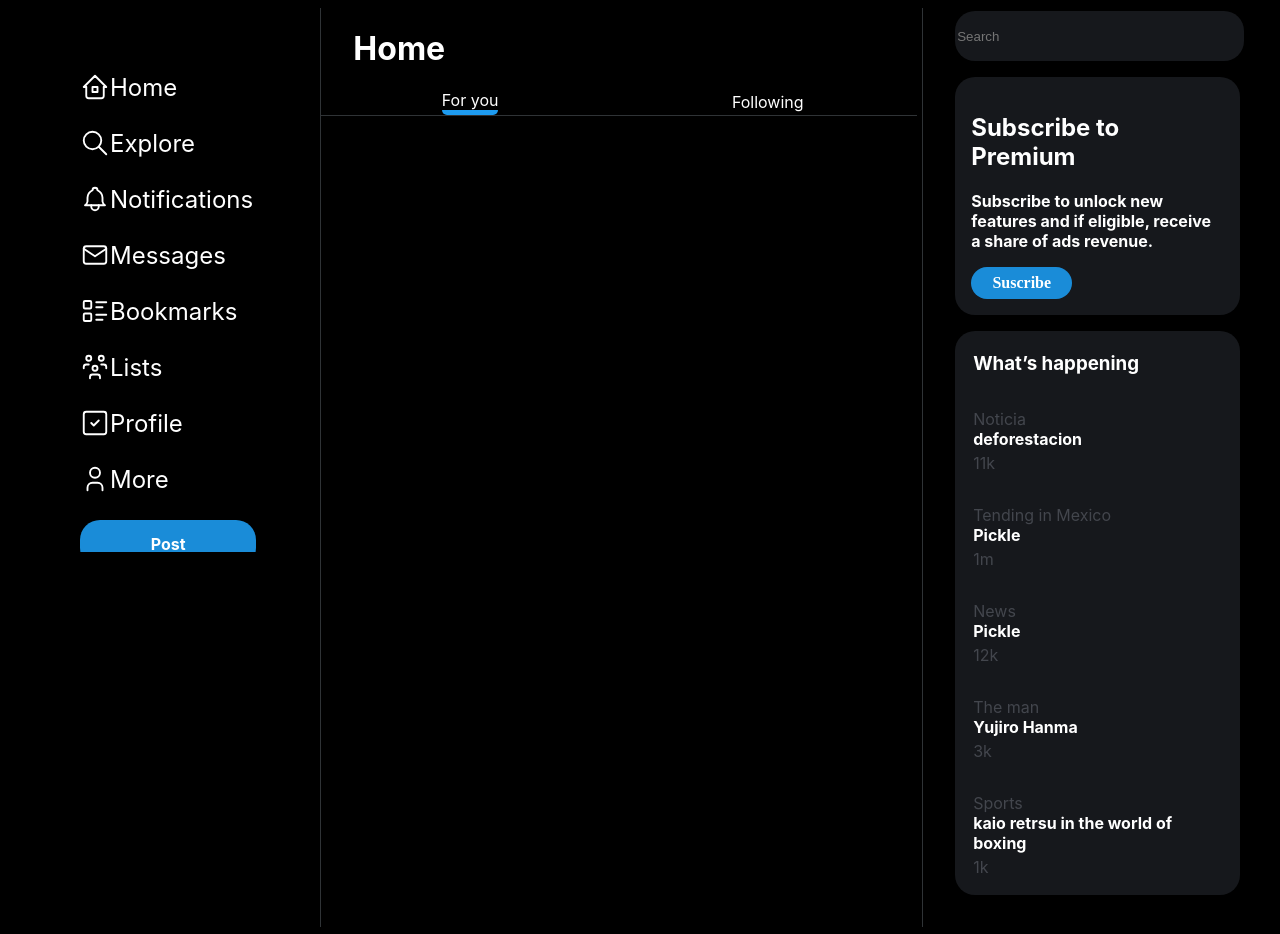
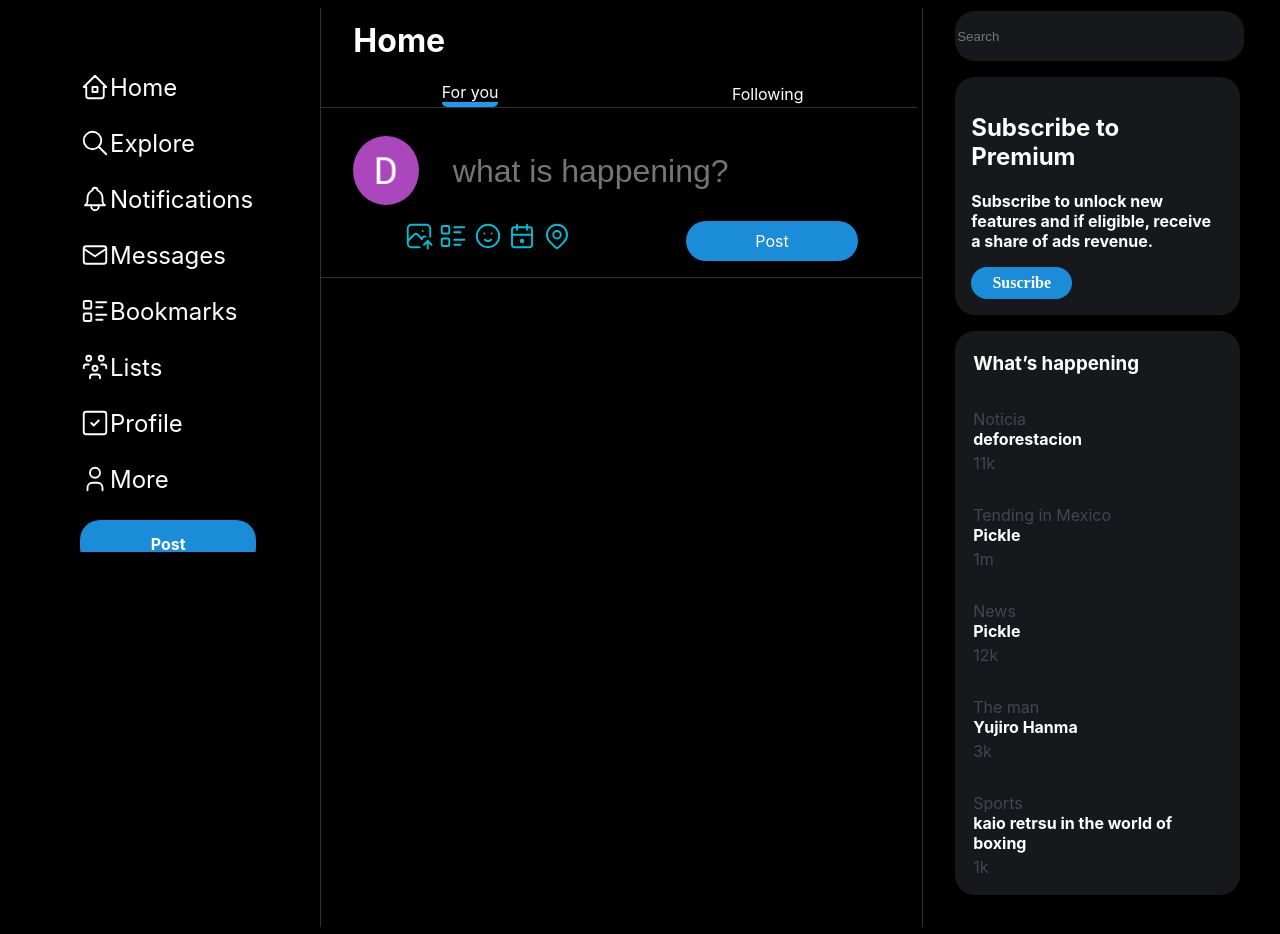
Before and after one commit to DerianMolinaLopez/bakyReact, a React (Vite) app in the folder TwiterBaki/: page / in a window 1280 px wide. Built offline with nearby package versions, Linux system fonts and the light colour scheme.

Commit message:
encabezado y componente de post

```diff
--- a/TwiterBaki/src/components/principal.jsx
+++ b/TwiterBaki/src/components/principal.jsx
@@ -1,20 +1,20 @@
 import React, { useState } from 'react';
-export function Principal(){
-    return(
+import DerianFoto from '../img/DerianFoto.png'
+export function Principal() {
+  return (
     <div className="contenedorPrincipal">
       <main>
         <Encabezado>
 
         </Encabezado>
-
-
+        <Posteo></Posteo>
       </main>
 
     </div>
 
   )
 }
-function cambioSeleccion(){
+function cambioSeleccion() {
 
 }
 
@@ -63,3 +63,126 @@ function Encabezado() {
     </div>
   );
 }
+export function Posteo() {
+  return (
+    <section className='encuadrar'>
+      <div style={{ display: 'flex', flexDirection: 'row', marginLeft: '2rem' }}>
+        <div style={{ width: '13%' }}>
+          <img style={{ borderRadius: '100%', height: '100%', width: '100%' }} src={DerianFoto} alt="" />
+        </div>
+        <div className='redondeado escritura'>
+          <input type="text" placeholder='what is happening?' className='inputPost' />
+        </div>
+        <div>
+          {/* Contenido adicional */}
+        </div>
+      </div>
+      <div className='postIcons'>
+        <div className='icons_betwen'>
+
+            <a href="">
+              <svg xmlns="http://www.w3.org/2000/svg" class="icon icon-tabler icon-tabler-photo-up" width="30" height="30" viewBox="0 0 24 24" stroke-width="1.5" stroke="#00bfd8" fill="none" stroke-linecap="round" stroke-linejoin="round">
+                <path stroke="none" d="M0 0h24v24H0z" fill="none" />
+                <path d="M15 8h.01" />
+                <path d="M12.5 21h-6.5a3 3 0 0 1 -3 -3v-12a3 3 0 0 1 3 -3h12a3 3 0 0 1 3 3v6.5" />
+                <path d="M3 16l5 -5c.928 -.893 2.072 -.893 3 0l3.5 3.5" />
+                <path d="M14 14l1 -1c.679 -.653 1.473 -.829 2.214 -.526" />
+                <path d="M19 22v-6" />
+                <path d="M22 19l-3 -3l-3 3" />
+              </svg>
+            </a>
+            <a href="">
+              <svg xmlns="http://www.w3.org/2000/svg" class="icon icon-tabler icon-tabler-list-details" width="30" height="30" viewBox="0 0 24 24" stroke-width="1.5" stroke="#00bfd8" fill="none" stroke-linecap="round" stroke-linejoin="round">
+                <path stroke="none" d="M0 0h24v24H0z" fill="none" />
+                <path d="M13 5h8" />
+                <path d="M13 9h5" />
+                <path d="M13 15h8" />
+                <path d="M13 19h5" />
+                <path d="M3 4m0 1a1 1 0 0 1 1 -1h4a1 1 0 0 1 1 1v4a1 1 0 0 1 -1 1h-4a1 1 0 0 1 -1 -1z" />
+                <path d="M3 14m0 1a1 1 0 0 1 1 -1h4a1 1 0 0 1 1 1v4a1 1 0 0 1 -1 1h-4a1 1 0 0 1 -1 -1z" />
+              </svg>
+            </a>
+            <a href="">
+              <svg xmlns="http://www.w3.org/2000/svg" class="icon icon-tabler icon-tabler-mood-smile" width="30" height="30" viewBox="0 0 24 24" stroke-width="1.5" stroke="#00bfd8" fill="none" stroke-linecap="round" stroke-linejoin="round">
+                <path stroke="none" d="M0 0h24v24H0z" fill="none" />
+                <path d="M12 12m-9 0a9 9 0 1 0 18 0a9 9 0 1 0 -18 0" />
+                <path d="M9 10l.01 0" />
+                <path d="M15 10l.01 0" />
+                <path d="M9.5 15a3.5 3.5 0 0 0 5 0" />
+              </svg>
+            </a>
+            <a href="">
+              <svg xmlns="http://www.w3.org/2000/svg" class="icon icon-tabler icon-tabler-calendar-due" width="30" height="30" viewBox="0 0 24 24" stroke-width="1.5" stroke="#00bfd8" fill="none" stroke-linecap="round" stroke-linejoin="round">
+                <path stroke="none" d="M0 0h24v24H0z" fill="none" />
+                <path d="M4 5m0 2a2 2 0 0 1 2 -2h12a2 2 0 0 1 2 2v12a2 2 0 0 1 -2 2h-12a2 2 0 0 1 -2 -2z" />
+                <path d="M16 3v4" />
+                <path d="M8 3v4" />
+                <path d="M4 11h16" />
+                <path d="M12 16m-1 0a1 1 0 1 0 2 0a1 1 0 1 0 -2 0" />
+              </svg>
+            </a>
+            <a href="">
+              <svg xmlns="http://www.w3.org/2000/svg" class="icon icon-tabler icon-tabler-map-pin" width="30" height="30" viewBox="0 0 24 24" stroke-width="1.5" stroke="#00bfd8" fill="none" stroke-linecap="round" stroke-linejoin="round">
+                <path stroke="none" d="M0 0h24v24H0z" fill="none" />
+                <path d="M9 11a3 3 0 1 0 6 0a3 3 0 0 0 -6 0" />
+                <path d="M17.657 16.657l-4.243 4.243a2 2 0 0 1 -2.827 0l-4.244 -4.243a8 8 0 1 1 11.314 0z" />
+              </svg>
+            </a>
+
+        </div>
+        <a href="" className='botonIcon decorador botonEnlace'> Post</a>
+      </div>
+    </section>
+  );
+}
+
+/*
+<a href="">
+          <svg xmlns="http://www.w3.org/2000/svg" class="icon icon-tabler icon-tabler-photo-up" width="20" height="20" viewBox="0 0 24 24" stroke-width="1.5" stroke="#00bfd8" fill="none" stroke-linecap="round" stroke-linejoin="round">
+  <path stroke="none" d="M0 0h24v24H0z" fill="none"/>
+  <path d="M15 8h.01" />
+  <path d="M12.5 21h-6.5a3 3 0 0 1 -3 -3v-12a3 3 0 0 1 3 -3h12a3 3 0 0 1 3 3v6.5" />
+  <path d="M3 16l5 -5c.928 -.893 2.072 -.893 3 0l3.5 3.5" />
+  <path d="M14 14l1 -1c.679 -.653 1.473 -.829 2.214 -.526" />
+  <path d="M19 22v-6" />
+  <path d="M22 19l-3 -3l-3 3" />
+</svg>
+          </a>
+          <a href="">
+          <svg xmlns="http://www.w3.org/2000/svg" class="icon icon-tabler icon-tabler-list-details" width="20" height="20" viewBox="0 0 24 24" stroke-width="1.5" stroke="#00bfd8" fill="none" stroke-linecap="round" stroke-linejoin="round">
+  <path stroke="none" d="M0 0h24v24H0z" fill="none"/>
+  <path d="M13 5h8" />
+  <path d="M13 9h5" />
+  <path d="M13 15h8" />
+  <path d="M13 19h5" />
+  <path d="M3 4m0 1a1 1 0 0 1 1 -1h4a1 1 0 0 1 1 1v4a1 1 0 0 1 -1 1h-4a1 1 0 0 1 -1 -1z" />
+  <path d="M3 14m0 1a1 1 0 0 1 1 -1h4a1 1 0 0 1 1 1v4a1 1 0 0 1 -1 1h-4a1 1 0 0 1 -1 -1z" />
+</svg>
+          </a>
+          <a href="">
+          <svg xmlns="http://www.w3.org/2000/svg" class="icon icon-tabler icon-tabler-mood-smile" width="20" height="20" viewBox="0 0 24 24" stroke-width="1.5" stroke="#00bfd8" fill="none" stroke-linecap="round" stroke-linejoin="round">
+  <path stroke="none" d="M0 0h24v24H0z" fill="none"/>
+  <path d="M12 12m-9 0a9 9 0 1 0 18 0a9 9 0 1 0 -18 0" />
+  <path d="M9 10l.01 0" />
+  <path d="M15 10l.01 0" />
+  <path d="M9.5 15a3.5 3.5 0 0 0 5 0" />
+</svg>
+          </a>
+<a href="">
+<svg xmlns="http://www.w3.org/2000/svg" class="icon icon-tabler icon-tabler-calendar-due" width="20" height="20" viewBox="0 0 24 24" stroke-width="1.5" stroke="#00bfd8" fill="none" stroke-linecap="round" stroke-linejoin="round">
+  <path stroke="none" d="M0 0h24v24H0z" fill="none"/>
+  <path d="M4 5m0 2a2 2 0 0 1 2 -2h12a2 2 0 0 1 2 2v12a2 2 0 0 1 -2 2h-12a2 2 0 0 1 -2 -2z" />
+  <path d="M16 3v4" />
+  <path d="M8 3v4" />
+  <path d="M4 11h16" />
+  <path d="M12 16m-1 0a1 1 0 1 0 2 0a1 1 0 1 0 -2 0" />
+</svg>
+</a>
+<a href="">
+<svg xmlns="http://www.w3.org/2000/svg" class="icon icon-tabler icon-tabler-map-pin" width="20" height="20" viewBox="0 0 24 24" stroke-width="1.5" stroke="#00bfd8" fill="none" stroke-linecap="round" stroke-linejoin="round">
+  <path stroke="none" d="M0 0h24v24H0z" fill="none"/>
+  <path d="M9 11a3 3 0 1 0 6 0a3 3 0 0 0 -6 0" />
+  <path d="M17.657 16.657l-4.243 4.243a2 2 0 0 1 -2.827 0l-4.244 -4.243a8 8 0 1 1 11.314 0z" />
+</svg>
+</a>
+*/
--- a/TwiterBaki/src/components/styles.css
+++ b/TwiterBaki/src/components/styles.css
@@ -212,29 +212,93 @@ p,h2{
     z-index: 100;
     border-bottom: solid #2F3336 1px;
     font-family: var(--fuenteEnlace);
+    top: 0; /* Mantén el encabezado en la parte superior */
   }
-@media (max-width: 1244px) { /*elimina la barra lateral  izqueirda cuando el tamaño es menor a cierto tamaño*/
 
-}
-.activacion{
+  .activacion {
     background-color: rgb(29, 155, 240);
-}
+  }
+
   .content {
-    margin-top: 80px; /* Ajusta esto según la altura de tu encabezado */
+    margin-top: 80px; /* Ajusta esto según la altura del encabezado */
     /* Resto de estilos para el contenido principal */
   }
-.opciones{
-   display:grid;
-   grid-template-columns: repeat(2,1fr);
 
-}
-.centrado{
+  .opciones {
+    display: grid;
+    grid-template-columns: repeat(2, 1fr);
+  }
+
+  .centrado {
     display: flex;
     justify-content: center;
-    flex-direction: center;
     align-items: center;
-}
+  }
 
-.agrandado{
+  .agrandado {
     height: 100%;
-}
+  }
+
+ .escritura{
+    width: 100%;
+    border-radius: 20px;
+    background-color: #000000;
+    border: none;
+ }
+ .inputPost{
+    margin-left: 2rem;
+    width: 90%;
+    height: 100%;
+    border-radius: 20px;
+    background-color: #000000;
+    color:#ffffff63 ;
+    font-size: 2rem;
+    border: none;
+ }
+
+
+  .marginar {
+    margin-top: 100px; /* Agrega un margen superior al contenido sin afectar al encabezado */
+  }
+  .postIcons {
+    display: flex;
+    flex-direction: row;
+    justify-content: space-between;
+  }
+
+  .icons_betwen {
+    display: flex;
+  justify-content: space-around;
+  width: 100%;
+  padding-right: 7rem;
+  padding-left: 3rem;
+  margin-left: 2rem;
+  margin-top: 1rem;
+  }
+
+  .botonIcon {
+    margin-top: 1rem;
+    margin-bottom: 1rem;
+    margin-right: 4rem;
+    height: 2.5rem;
+    font-family: var(--fuenteEnlace);
+
+  }
+
+  /*
+  para icons betwen
+  display: flex;
+  justify-content: space-around;
+  width: 100%;
+  padding-right: 5rem;
+  padding-left: 2rem;
+  margin-left: 3rem;
+  */
+  /*
+  para el div del boton
+  margin-right: 4rem;
+  */
+  .encuadrar{
+    margin-top:8rem ;
+    border-bottom: solid #2F3336  1px ;
+  }
--- a/TwiterBaki/src/components/tarjetasUsuario.jsx
+++ b/TwiterBaki/src/components/tarjetasUsuario.jsx
@@ -16,7 +16,7 @@ export function Tarjeta(props) {
                     </div>
                     {mostrarBoton && (
                         <div className="seguir">
-                            <button>Seguir</button>
+                            <button><span><strong>Seguir</strong></span></button>
                         </div>
                     )}
                 </div>
```
Lines whose indentation alone changed are shown as unchanged.
